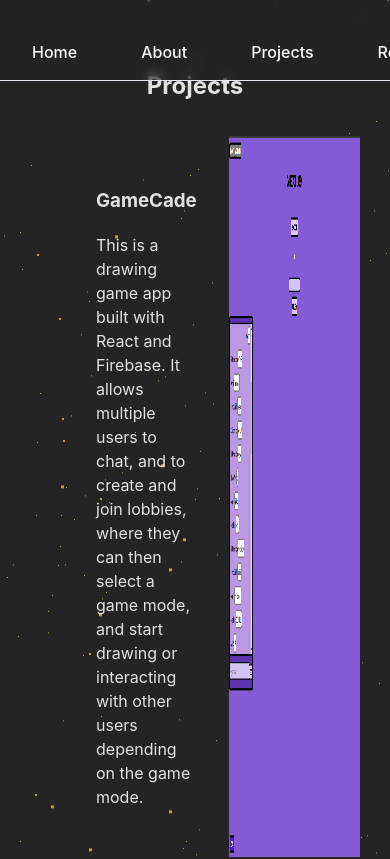
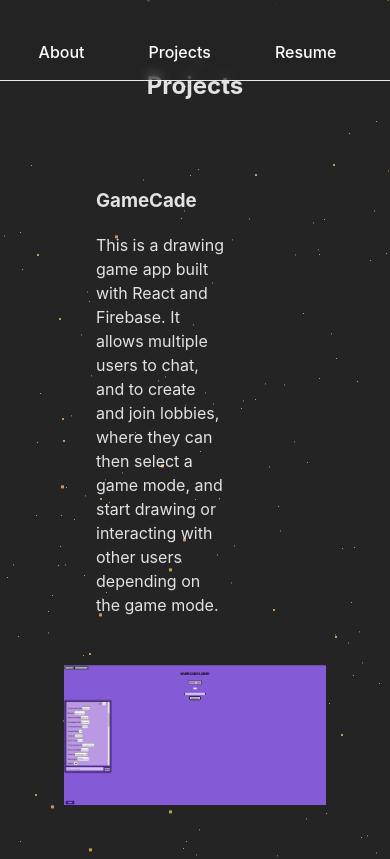
Before and after one commit to vworo/Portfolio, a Vue app: page /projects in a window 390 px wide. Shown: the top 859 px of the page. Built offline with nearby package versions, Linux system fonts and the light colour scheme; some icons are missing.

Commit message:
Phone responsive styling/fixing

```diff
--- a/src/components/Navbar.vue
+++ b/src/components/Navbar.vue
@@ -44,7 +44,7 @@
         margin: 0;
         display: flex;
         flex-direction: row;
-        justify-content: space-between;
+        justify-content: center;
         align-items: center;
         position: fixed;
         width: 100%;
--- a/src/views/Contact.vue
+++ b/src/views/Contact.vue
@@ -43,7 +43,7 @@
 <style scoped>
     form {
         background-color: rgba(255, 255, 255, 0.1);
-        padding: 1em;
+        padding: 2em;
         border: solid 1px darkorange;
         border-radius: 3em;
         width: 75%;
@@ -51,7 +51,7 @@
     }
 
     label {
-        margin: 1em;
+        display: block;
     }
 
     input, textarea {
--- a/src/views/Projects.vue
+++ b/src/views/Projects.vue
@@ -10,7 +10,9 @@
             <h3>GameCade</h3>
             <p>This is a drawing game app built with React and Firebase. It allows multiple users to chat, and to create and join lobbies, where they can then select a game mode, and start drawing or interacting with other users depending on the game mode.</p>
         </div>
-        <img src="../assets/SSGameCade.png" alt="GameCade lobby page with chatbox open">
+        <div class="image-content">
+            <img src="../assets/SSGameCade.png" alt="GameCade lobby page with chatbox open">
+        </div>
     </div>
 
     <div class="listing">
@@ -18,7 +20,9 @@
             <h3>Beat Box</h3>
             <p>A web application that mimics the functionality of Spotify using Spotify's OAuth system. Users can authenticate with their Spotify accounts and access features such as browsing playlists, searching for songs, and playing music (click on a song to listen).</p>
         </div>
-        <img src="../assets/SSBeatBox.png" alt="BeatBox Trending playlists page">
+        <div class="image-content">
+            <img src="../assets/SSBeatBox.png" alt="BeatBox Trending playlists page">
+        </div>
     </div>
 
     <div class="listing">
@@ -26,7 +30,9 @@
             <h3>Armory</h3>
             <p>An app designed for police and military inventory management. Requires login to access database usage.</p>
         </div>
-        <img src="../assets/SSArmory.png" alt="BeatBox Trending playlists page">
+        <div class="image-content">
+            <img src="../assets/SSArmory.png" alt="Armory ">
+        </div>
     </div>
 
     <div class="listing">
@@ -34,23 +40,47 @@
             <h3>Tic Tac Toe</h3>
             <p>A computer recreation of the famous 'Tic Tac Toe' game. Player 1 is assigned 'x' and will always go first in a game. Click 'Settings' to change grid size.</p>
         </div>
-        <img src="../assets/SSTicTacToe.png" alt="BeatBox Trending playlists page">
+        <div class="image-content">
+            <img src="../assets/SSTicTacToe.png" alt="BeatBox Trending playlists page">
+        </div>
     </div>
 </template>
 
 <style scoped>
-    img {
-        max-width: 50%;
-    }
-
     .listing {
         display: flex;
         margin: 2em;
     }
 
     .text-content {
-        flex-direction: column;
         text-align: left;
+        width: 50%;
         padding: 2em;
     }
+
+    .image-content {
+        width: 50%;
+        display: flex;
+        align-items: center;
+        margin: 0 auto;
+    }
+
+    img {
+        max-width: 100%;
+        height: auto;
+    }
+
+    @media screen and (max-width: 600px) {
+        .listing {
+            display: block;
+        }
+
+        .text-content {
+            align-items: center;
+        }
+
+        .image-content {
+            width: 100%;
+        }
+    }
 </style>
```
